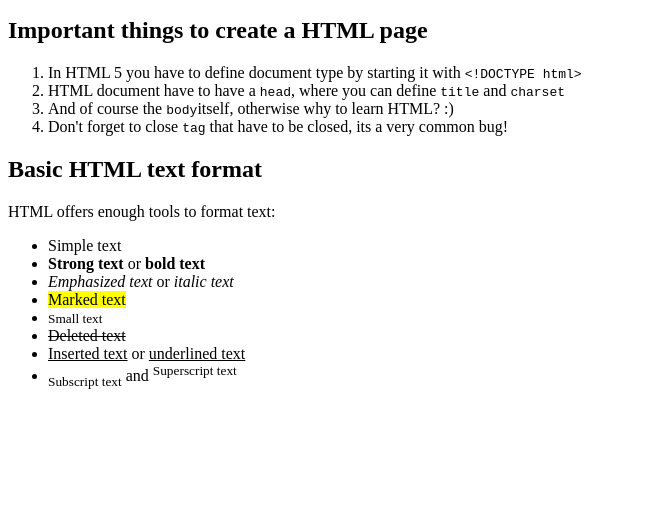
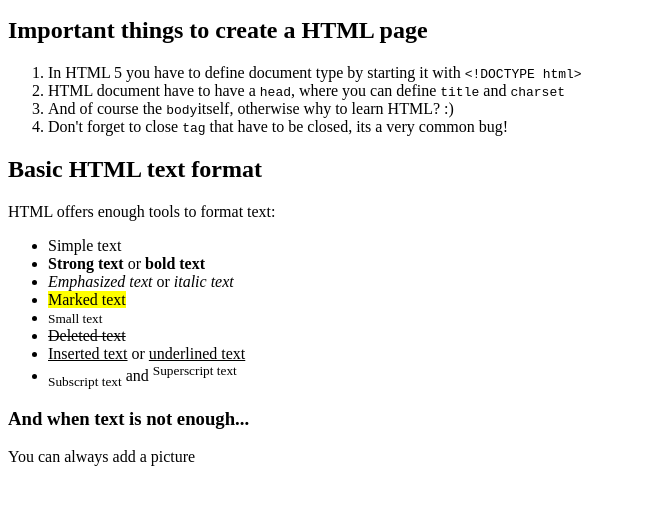
Before and after one commit to puandr/I244-yl1, a plain HTML site: page index.html in a window 1280 px wide. Shown: the part 137-642 px from the top of the page, without its empty margins (0-662 px from the left). Drawn offline with Linux system fonts and the light colour scheme.

Commit message:
Added beginning of picture, as wife goes to slepp, I'm moving to another computer :)

```diff
--- a/index.html
+++ b/index.html
@@ -32,7 +32,8 @@ HTML offers enough tools to format text:
 	<li><sub>Subscript text</sub> and <sup>Superscript text</sup></li>
 </ul>
 
-<h3></h3>
+<h3>And when text is not enough...</h3>
+You can always add a picture
 
 </body>
 
```
